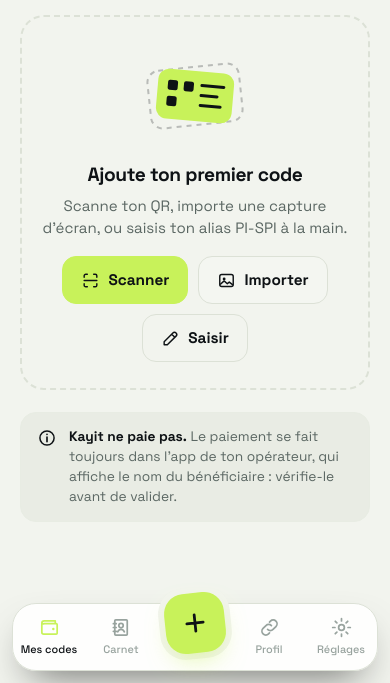
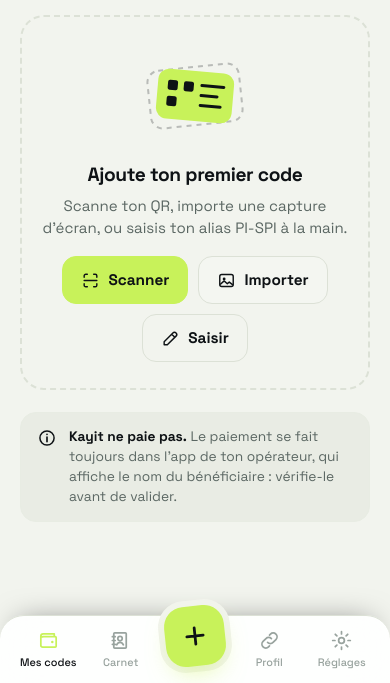
Before and after one commit to sibylassana95/kayit, a plain HTML site: page index.html in a window 390 px wide. Shown: the part 161-844 px from the top of the page. Drawn offline with Linux system fonts and the light colour scheme.

Commit message:
fix(ui): ancrer la barre d'onglets en bas de l'écran
La barre flottait à 12px + safe-area du bas : sur iPhone, le contenu
défilait visiblement sous elle. Elle est maintenant pleine largeur,
collée en bas, et son fond couvre la zone du home indicator.
Padding de main et position du toast ajustés ; cache du service
worker passé en v1.1.1 pour livrer le nouveau CSS.

```diff
--- a/css/app.css
+++ b/css/app.css
@@ -54,7 +54,7 @@ svg{width:1em;height:1em;flex:none}
 .pill-local svg{width:13px;height:13px;color:var(--lime)}
 :root[data-theme="light"] .pill-local svg{color:#5d7d0a}
 
-main{padding:4px 20px calc(120px + var(--safe-b));max-width:640px;margin:0 auto;outline:none}
+main{padding:4px 20px calc(100px + var(--safe-b));max-width:640px;margin:0 auto;outline:none}
 
 /* ---------- Titres ---------- */
 .v-head{display:flex;align-items:flex-end;justify-content:space-between;margin:10px 0 16px}
@@ -152,10 +152,13 @@ main{padding:4px 20px calc(120px + var(--safe-b));max-width:640px;margin:0 auto;
 .notice b{color:var(--text);font-weight:600}
 
 /* ---------- Barre d'onglets ---------- */
-.tabbar{position:fixed;left:50%;transform:translateX(-50%);bottom:calc(12px + var(--safe-b));z-index:30;
-  width:min(calc(100% - 24px),520px);height:68px;display:grid;grid-template-columns:1fr 1fr 76px 1fr 1fr;align-items:center;
-  background:color-mix(in srgb,var(--surface) 88%,transparent);border:1px solid var(--line);border-radius:24px;
-  backdrop-filter:blur(18px);-webkit-backdrop-filter:blur(18px);box-shadow:0 18px 40px -18px rgba(0,0,0,.7)}
+/* Ancrée en bas de l'écran : le fond couvre aussi la zone du home indicator (safe-area),
+   pour qu'aucun contenu ne défile visiblement sous la barre. */
+.tabbar{position:fixed;left:0;right:0;bottom:0;z-index:30;
+  height:calc(68px + var(--safe-b));padding:0 max(12px,calc((100% - 520px) / 2)) var(--safe-b);
+  display:grid;grid-template-columns:1fr 1fr 76px 1fr 1fr;align-items:center;
+  background:color-mix(in srgb,var(--surface) 92%,transparent);border-top:1px solid var(--line);border-radius:24px 24px 0 0;
+  backdrop-filter:blur(18px);-webkit-backdrop-filter:blur(18px);box-shadow:0 -10px 30px -18px rgba(0,0,0,.5)}
 .tab{display:flex;flex-direction:column;align-items:center;gap:3px;color:var(--faint);font-size:.68rem;font-weight:500;height:100%;justify-content:center}
 .tab svg{width:23px;height:23px}
 .tab[aria-current="page"]{color:var(--text)}
@@ -285,7 +288,7 @@ details.raw pre{white-space:pre-wrap;word-break:break-all;font-family:var(--mono
 .scan-hint{position:absolute;bottom:calc(var(--safe-b) + 34px);left:24px;right:24px;text-align:center;font-size:.86rem;color:#cfd8d4;margin:0}
 
 /* ---------- Toast ---------- */
-.toast{position:fixed;left:50%;bottom:calc(98px + var(--safe-b));transform:translate(-50%,20px);z-index:90;opacity:0;pointer-events:none;
+.toast{position:fixed;left:50%;bottom:calc(90px + var(--safe-b));transform:translate(-50%,20px);z-index:90;opacity:0;pointer-events:none;
   background:var(--text);color:var(--bg);padding:11px 18px;border-radius:14px;font-weight:600;font-size:.92rem;transition:.22s;display:flex;gap:8px;align-items:center;white-space:nowrap}
 .toast.show{opacity:1;transform:translate(-50%,0)}
 .toast svg{width:18px;height:18px;color:#7aa311}
--- a/sw.js
+++ b/sw.js
@@ -1,6 +1,6 @@
 // Service worker Kayit : met l'app en cache pour qu'elle marche hors ligne.
 // Il ne fait aucune requête vers un autre site.
-const CACHE = 'kayit-v1.1.0';
+const CACHE = 'kayit-v1.1.1';
 const FILES = [
   './', 'index.html', 'manifest.webmanifest', 'css/app.css', 'js/app.js', 'js/db.js', 'js/qr.js',
   'vendor/jsQR.js', 'vendor/qrcode.js',
```
